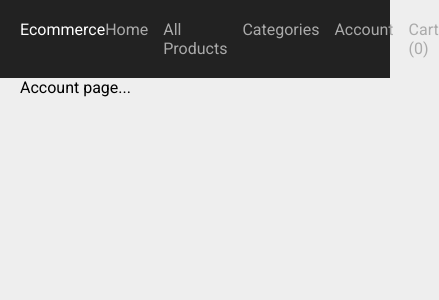
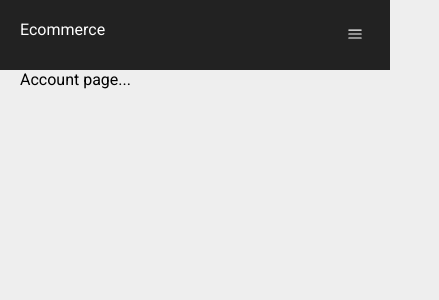
Before and after one commit to PauliusJaras/frontend, a Next.js app: page /account in a window 390 px wide. Shown: the top 300 px of the page, 439 px wide, since content can reach past the window. Built offline with nearby package versions, Linux system fonts and the light colour scheme.

Commit message:
mobile responsiveness

```diff
--- a/components/Header.jsx
+++ b/components/Header.jsx
@@ -3,8 +3,9 @@
 import Link from "next/link";
 import { styled } from "styled-components";
 import Center from "./Center";
-import { useContext } from "react";
+import { useContext, useState } from "react";
 import { CartContext } from "@/context/CartContext";
+import { MenuIcon } from "./icons/MenuIcon";
 
 const StyledHeader = styled.header`
   background-color: #222;
@@ -13,6 +14,7 @@
 const Logo = styled(Link)`
   color: #fff;
   text-decoration: none;
+  z-index: 3;
 `;
 
 const Wrapper = styled.div`
@@ -22,31 +24,65 @@
 `;
 
 const StyledNav = styled.nav`
-  display: flex;
+  ${props => props.active ? `display: block;` : `display: none;`}
   gap: 15px;
+  position: fixed;
+  top: 0;
+  bottom: 0;
+  left: 0;
+  right: 0;
+  padding: 50px 20px 20px;
+  background-color: #222;
+  @media screen and (min-width: 768px){
+    display: flex;
+    position: static;
+    padding: 0;
+  }
 `;
 
 const NavLink = styled(Link)`
+display: block;
   color: #aaa;
   text-decoration: none;
+  padding: 10px 0;
+  @media screen and (min-width: 768px){
+    padding: 0;
+  }
+`;
+
+const NavButton = styled.button`
+  background-color: transparent;
+  width: 30px;
+  height: 30px;
+  color: white;
+  border: 0;
+  cursor: pointer;
+  z-index: 3;
+  @media screen and (min-width: 768px){
+    display: none;
+  }
 `;
 
 export default function Header() {
 
   const {cartProducts} = useContext(CartContext);
+  const [mobileNavActive, setMobileNavActive] = useState(false);
 
   return (
     <StyledHeader>
       <Center>
         <Wrapper>
           <Logo href={"/"}>Ecommerce</Logo>
-          <StyledNav>
+          <StyledNav active={mobileNavActive}>
             <NavLink href={"/"}>Home</NavLink>
             <NavLink href={"/products"}>All Products</NavLink>
             <NavLink href={"/categories"}>Categories</NavLink>
             <NavLink href={"/account"}>Account</NavLink>
             <NavLink href={"/cart"}>Cart ({cartProducts?.length})</NavLink>
           </StyledNav>
+          <NavButton onClick={() => setMobileNavActive(prev => !prev)}>
+            <MenuIcon></MenuIcon>
+          </NavButton>
         </Wrapper>
       </Center>
     </StyledHeader>
--- /dev/null
+++ b/components/icons/MenuIcon.js
@@ -0,0 +1,18 @@
+export function MenuIcon(className = "w-6 h-6") {
+  return (
+    <svg
+      xmlns="http://www.w3.org/2000/svg"
+      fill="none"
+      viewBox="0 0 24 24"
+      strokeWidth={1.5}
+      stroke="currentColor"
+      className={className}
+    >
+      <path
+        strokeLinecap="round"
+        strokeLinejoin="round"
+        d="M3.75 6.75h16.5M3.75 12h16.5m-16.5 5.25h16.5"
+      />
+    </svg>
+  );
+}
```
